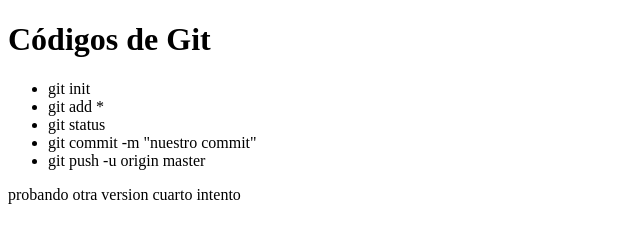
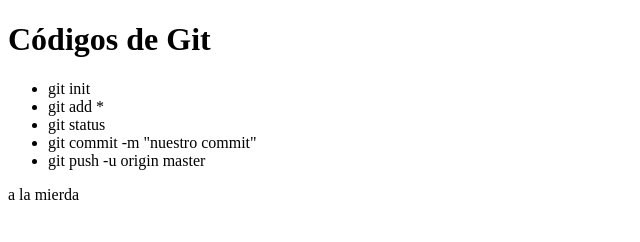
Before and after one commit to jesono728/ejercicioGit, a plain HTML site: page index.html in a window 1280 px wide. Shown: the whole page, without its empty margins (0-640 px from the left). Drawn offline with Linux system fonts and the light colour scheme.

Commit message:
Update index.html

```diff
--- a/index.html
+++ b/index.html
@@ -16,7 +16,7 @@
         <li>git push -u origin master</li>
     </ul>
     <p>
-        probando otra version cuarto intento
+        a la mierda
     </p>
 </body>
 </html>
```
